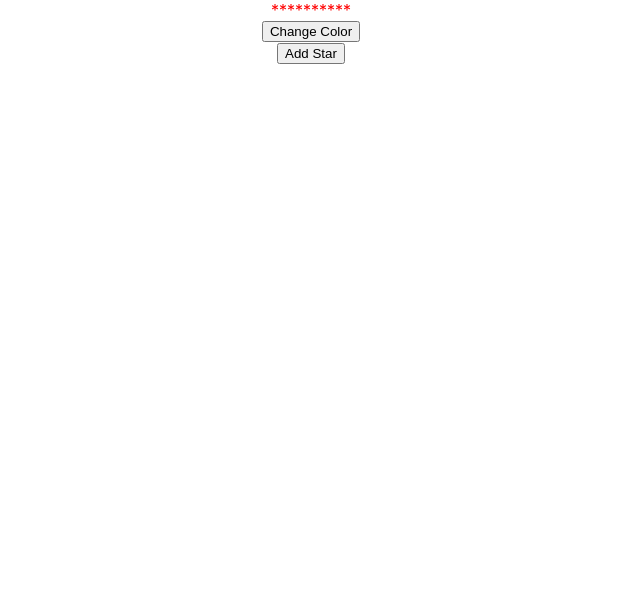
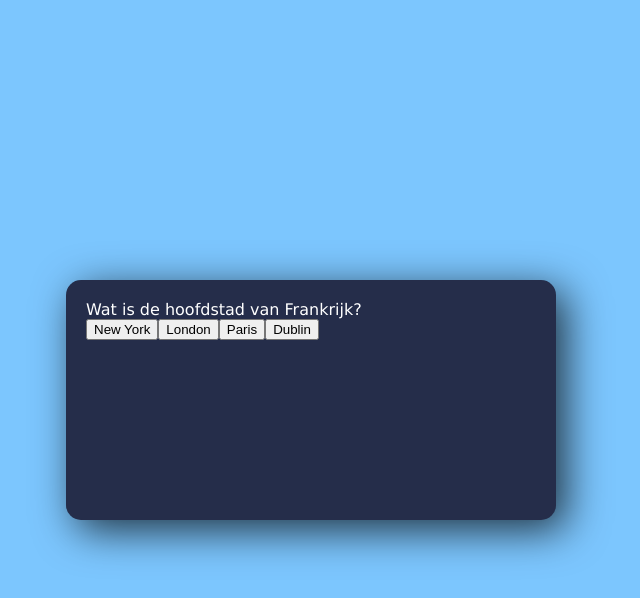
Before and after one commit to DROY64/react-leo, a React (Create React App) app: page / in a window 1280 px wide. Shown: the top 598 px of the page, without its empty margins (329-969 px from the left). Built offline with nearby package versions, Linux system fonts and the light colour scheme.

Commit message:
Quiz App - deel 1

```diff
--- a/src/App.css
+++ b/src/App.css
@@ -8,3 +8,21 @@
   .green {
     color: green;
   }
+  body {
+    background-color: #7cc6fe;
+    display: flex;
+    justify-content: center;
+    align-items: center;
+    min-height: 100vh;
+    font-family: "Verdana", cursive, sans-serif;
+    color: #ffffff;
+  }
+  .app {
+    background-color: #252d4a;
+    width: 450px;
+    min-height: 200px;
+    height: min-content;
+    border-radius: 15px;
+    padding: 20px;
+    box-shadow: 10px 10px 42px 0px rgba(0, 0, 0, 0.75);
+  }
--- a/src/App.js
+++ b/src/App.js
@@ -1,48 +1,85 @@
 import './App.css';
-
 import React from 'react';
 
+const questions = [
+  {
+    questionText: 'Wat is de hoofdstad van Frankrijk?',
+    answerOptions: [
+      { answerText: 'New York', isCorrect: false },
+      { answerText: 'London', isCorrect: false },
+      { answerText: 'Paris', isCorrect: true },
+      { answerText: 'Dublin', isCorrect: false },
+    ],
+  },
+  {
+    questionText: 'Wie is de oprichter van Tesla?',
+    answerOptions: [
+      { answerText: 'Jeff Bezos', isCorrect: false },
+      { answerText: 'Elon Musk', isCorrect: true },
+      { answerText: 'Bill Gates', isCorrect: false },
+      { answerText: 'Tony Stark', isCorrect: false },
+    ],
+  },
+  {
+    questionText: 'Welk bedrijf was eind jaren 90 bijna failliet?',
+    answerOptions: [
+      { answerText: 'Apple', isCorrect: true },
+      { answerText: 'Intel', isCorrect: false },
+      { answerText: 'Amazon', isCorrect: false },
+      { answerText: 'Microsoft', isCorrect: false },
+    ],
+  },
+  {
+    questionText: 'Hoeveel Harry Potter boeken zijn er?',
+    answerOptions: [
+      { answerText: '1', isCorrect: false },
+      { answerText: '4', isCorrect: false },
+      { answerText: '6', isCorrect: false },
+      { answerText: '7', isCorrect: true },
+    ],
+  },
+  {
+    questionText: 'Wat is GEEN Cryptomunt?',
+    answerOptions: [
+      { answerText: 'Bitcoin', isCorrect: false },
+      { answerText: 'EOS', isCorrect: false },
+      { answerText: 'Pancake Swap', isCorrect: false },
+      { answerText: 'XOTA-XL', isCorrect: true },
+    ],
+  },
+];
+
 class App extends React.Component {
-
   constructor(props) {
     super(props);
     this.state = {
-      myString: '',
-      myColor: 'red',
-      addStar: 0
+      vraagNr: 0,
+      score: 0,
     };
-    this.getNumbers();
   }
 
-  getNumbers() {
-    for (var i = 0; i < 10; i++) {
-      this.state.myString = this.state.myString + "*";
+  handleAnswerOptionClick(isCorrect) {
+    console.log("Button clicked");
+    if (isCorrect) {
+      console.log("Antwoord is goed!");
+    } else {
+      console.log("Antwoord is fout!");
+    }
+    console.log("Aantal vragen: " + questions.length);
+    if (this.state.vraagNr < questions.length - 1) {
+      this.setState({ vraagNr: this.state.vraagNr + 1 });
     }
   }
 
-  changeColor() {
-    if (this.state.myColor === "red") {
-      this.setState({ myColor: 'green' });
-    } else {
-      this.setState({ myColor: 'red' });
-    }
-  }
-
-  addStar() {
-    this.setState(prevState => ({
-      starsCount: prevState.starsCount + 1,
-      myString: prevState.myString + '*'
-    }));
-  }
-
   render() {
+    var antwoorden = questions[this.state.vraagNr].answerOptions;
     return (
-      <div className={"App " + this.state.myColor}>
-        {this.state.myString}
-        <br />
-        <button onClick={() => this.changeColor()}>Change Color</button>
-        <br />
-        <button onClick={() => this.addStar()}>Add Star</button>
+      <div className="app">
+        <div>{questions[this.state.vraagNr].questionText}</div>
+        <button onClick={() => this.handleAnswerOptionClick(antwoorden[0].isCorrect)}>{antwoorden[0].answerText}</button>
+        <button onClick={() => this.handleAnswerOptionClick(antwoorden[1].isCorrect)}>{antwoorden[1].answerText}</button>
+        <button onClick={() => this.handleAnswerOptionClick(antwoorden[2].isCorrect)}>{antwoorden[2].answerText}</button>
+        <button onClick={() => this.handleAnswerOptionClick(antwoorden[3].isCorrect)}>{antwoorden[3].answerText}</button>
       </div>
     );
   }
```
